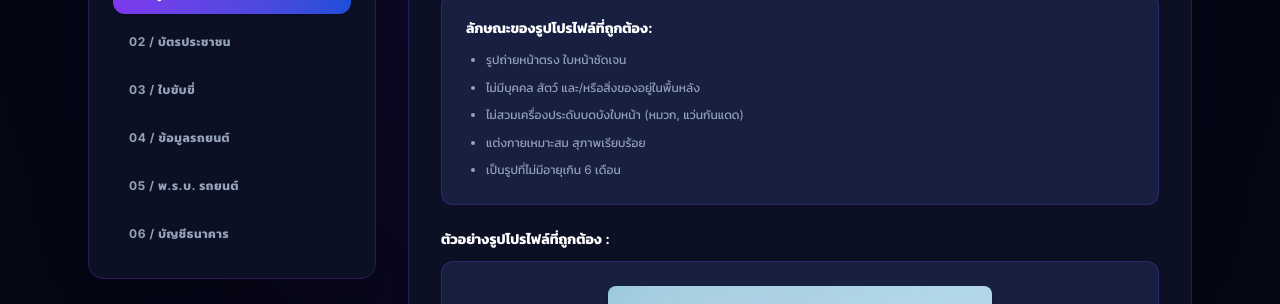
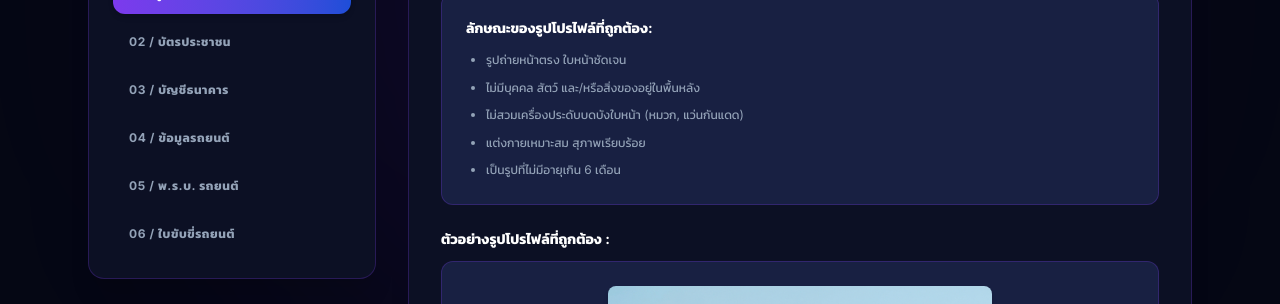
Before and after one commit to jirunya-jps-nim/safeseat-frontend, a Next.js app: page /register/documents in a window 1280 px wide. Shown: the part 272-576 px from the top of the page. Built offline with nearby package versions, Linux system fonts and the light colour scheme.

Commit message:
fix: align document requirement guidelines with driver registration workflow steps

```diff
--- a/src/app/register/documents/page.tsx
+++ b/src/app/register/documents/page.tsx
@@ -48,30 +48,29 @@ const DOCUMENT_STEPS: DocumentStep[] = [
     imageLabel: 'ตัวอย่างรูปบัตรประจำตัวประชาชนที่ถูกต้อง :'
   },
   {
-    title: '03 / ใบขับขี่',
-    detailsTitle: '03 — DRIVER LICENSE REQUIREMENT',
-    intro: 'ลักษณะของใบขับขี่ที่ถูกต้อง:',
+    title: '03 / บัญชีธนาคาร',
+    detailsTitle: '03 — BANK ACCOUNT BOOK REQUIREMENT',
+    intro: 'รูปหน้าแรกของสมุดบัญชีธนาคาร:',
     requirements: [
-      'ต้องเป็นใบขับขี่รถยนต์ส่วนบุคคลชั่วคราว (มีอายุมากกว่า 1 ปีขึ้นไป) หรือใบขับขี่ส่วนบุคคลตลอดชีพเท่านั้น',
-      'ข้อมูลในใบขับขี่ต้องตรงกับบัตรประจำตัวประชาชน',
-      'ใบขับขี่อยู่ในสภาพสมบูรณ์และไม่หมดอายุ',
-      'ไม่แก้ไขและตกแต่งรูปภาพ',
-      'เห็นรายละเอียดข้อมูลชัดเจนและครบถ้วน'
+      'ชื่อเจ้าของบัญชีธนาคารต้องตรงกับชื่อผู้สมัครรับบริการอย่างถูกต้อง',
+      'ต้องเป็นสมุดบัญชีธนาคารกสิกรไทย (KBank) เท่านั้น เพื่อความสะดวกในการโอนเงินรายได้เข้าระบบ',
+      'ภาพถ่ายเห็นข้อมูลชัดเจน (ชื่อบัญชี และเลขบัญชีธนาคาร)',
+      'ไม่แก้ไขและตกแต่งรูปภาพเอกสาร'
     ],
-    imageSrc: '/images/driver_license_sample.png',
-    imageLabel: 'ตัวอย่างรูปใบขับขี่ที่ถูกต้อง :'
+    imageSrc: '/images/bank_book_sample.png',
+    imageLabel: 'ตัวอย่างข้อมูลบัญชีธนาคารที่ถูกต้อง :'
   },
   {
     title: '04 / ข้อมูลรถยนต์',
     detailsTitle: '04 — VEHICLE REGISTRATION REQUIREMENT',
-    intro: 'ลักษณะของข้อมูลรถยนต์ที่ถูกต้อง:',
+    intro: 'ลักษณะของข้อมูลยานพาหนะและป้ายทะเบียนที่ถูกต้อง:',
     requirements: [
-      'ชื่อในเอกสารต้องตรงกับชื่อ-นามสกุลของผู้สมัคร',
-      'ข้อมูลเลขตัวถัง เลขเครื่องยนต์ และป้ายทะเบียนตรงกับสภาพรถจริง',
-      'รูปภาพเห็นหน้ารวมข้อมูลชัดเจน ครบถ้วน ไม่มีการตัดต่อตกแต่งรูป'
+      'ข้อมูลยี่ห้อ รุ่น สี และป้ายทะเบียนต้องตรงกับสภาพรถจริงที่ใช้ให้บริการ',
+      'รูปถ่ายตัวรถเห็นป้ายทะเบียนชัดเจน สมบูรณ์ ครบถ้วน',
+      'รูปภาพไม่มีการตัดต่อ ตกแต่ง หรือปิดบังแผ่นป้ายทะเบียน'
     ],
     imageSrc: '/images/car_book_sample.png',
-    imageLabel: 'ตัวอย่างรูปเล่มทะเบียนรถยนต์ที่ถูกต้อง :'
+    imageLabel: 'ตัวอย่างรูปเล่มทะเบียนรถยนต์และป้ายทะเบียนที่ถูกต้อง :'
   },
   {
     title: '05 / พ.ร.บ. รถยนต์',
@@ -86,17 +85,17 @@ const DOCUMENT_STEPS: DocumentStep[] = [
     imageLabel: 'ตัวอย่างรูป พ.ร.บ. ที่ถูกต้อง :'
   },
   {
-    title: '06 / บัญชีธนาคาร',
-    detailsTitle: '06 — BANK ACCOUNT BOOK REQUIREMENT',
-    intro: 'รูปหน้าแรกของสมุดบัญชีธนาคาร:',
+    title: '06 / ใบขับขี่รถยนต์',
+    detailsTitle: '06 — DRIVER LICENSE REQUIREMENT',
+    intro: 'ลักษณะของใบขับขี่ที่ถูกต้อง:',
     requirements: [
-      'ชื่อเจ้าของบัญชีธนาคารต้องตรงกับชื่อผู้สมัครรับบริการอย่างถูกต้อง',
-      'ต้องเป็นสมุดบัญชีธนาคารกสิกรไทย (KBank) เท่านั้น เพื่อความสะดวกในการโอนเงินรายได้เข้าระบบ',
-      'ภาพถ่ายเห็นข้อมูลชัดเจน (ชื่อบัญชี และเลขบัญชีธนาคาร)',
-      'ไม่แก้ไขและตกแต่งรูปภาพเอกสาร'
+      'ต้องเป็นใบขับขี่รถยนต์ส่วนบุคคลชั่วคราว (มีอายุมากกว่า 1 ปีขึ้นไป) หรือใบขับขี่ส่วนบุคคลตลอดชีพเท่านั้น',
+      'ข้อมูลในใบขับขี่ต้องตรงกับบัตรประจำตัวประชาชน',
+      'ใบขับขี่อยู่ในสภาพสมบูรณ์และไม่หมดอายุ',
+      'ไม่แก้ไขและตกแต่งรูปภาพ เห็นรายละเอียดข้อมูลชัดเจน'
     ],
-    imageSrc: '/images/bank_book_sample.png',
-    imageLabel: 'ตัวอย่างข้อมูลบัญชีธนาคารที่ถูกต้อง :'
+    imageSrc: '/images/driver_license_sample.png',
+    imageLabel: 'ตัวอย่างรูปใบขับขี่ที่ถูกต้อง :'
   }
 ]
 
```
